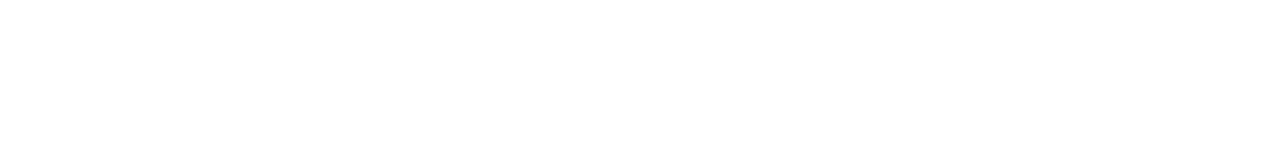
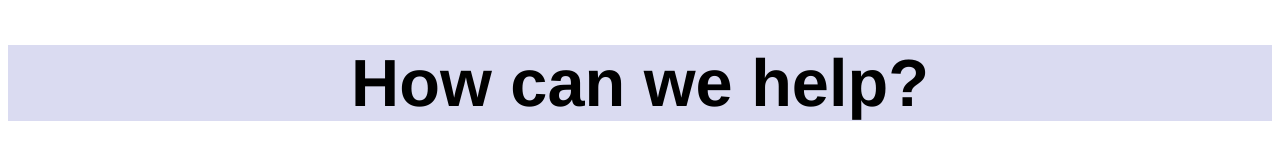
Before and after one commit to kiaraaa123/frontend-practice-abstract, a plain HTML site: page index.html in a window 1280 px wide. Drawn offline with Linux system fonts and the light colour scheme.

Commit message:
Setting up the index layout

```diff
--- a/index.html
+++ b/index.html
@@ -10,12 +10,11 @@
 <body>
     <header>
         <nav>
-
         </nav>
     </header>
 
     <main>
-
+        <h1>How can we help?</h1>
     </main>
 </body>
 
--- a/styles.css
+++ b/styles.css
@@ -1,6 +1,15 @@
 :root{
     --dk-blue: #4C5FD5;
-    --lt-gray: #dadbf1;
+    --lt-purple: #dadbf1;
     --black: #000000;
     --white:#fff;
 }
+
+h1{
+    font-family:'Franklin Gothic Medium', 'Arial Narrow', Arial, sans-serif;
+    font-weight: 900;
+    text-align: center;
+    color: var(--black);
+    font-size: 50pt;
+    background-color: var(--lt-purple);
+}
```
